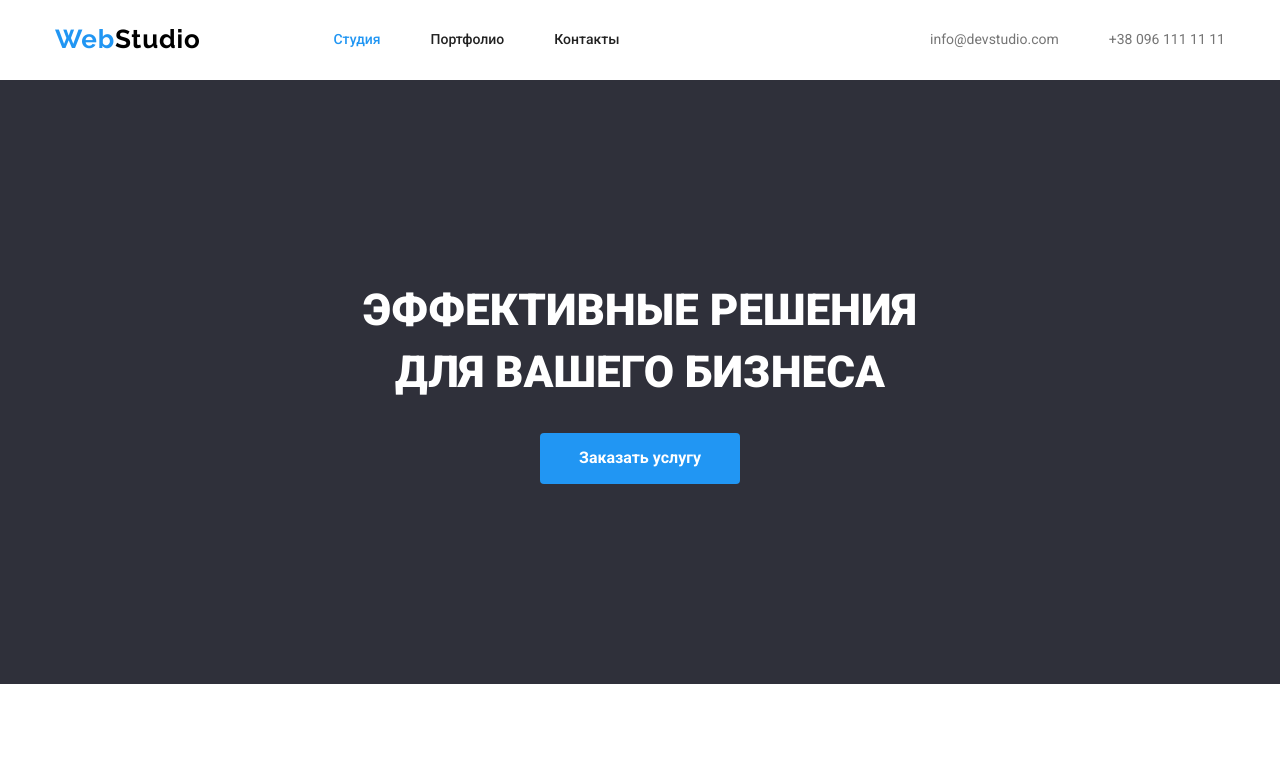
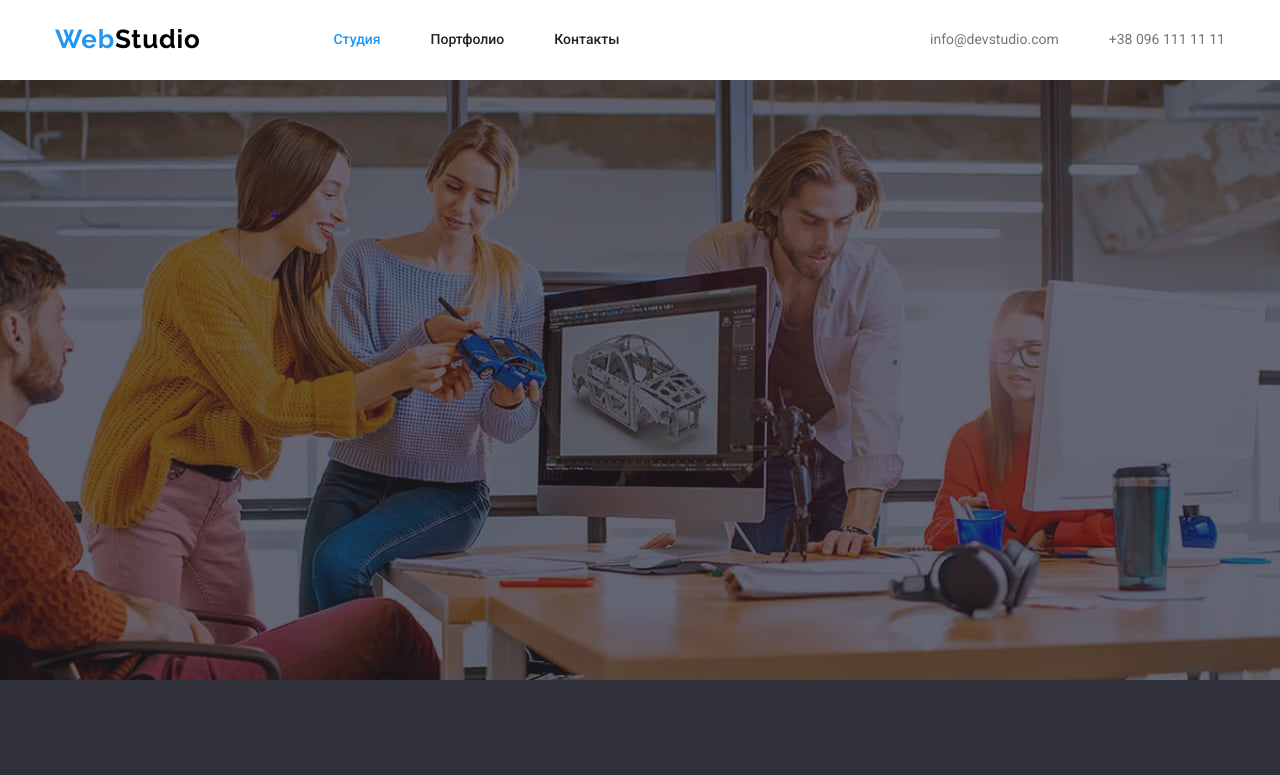
Before and after one commit to KaterinaGerts/goit-markup-hw-04, a plain HTML site: page index.html in a window 1280 px wide. Shown: the top 775 px of the page. Drawn offline with nearby package versions, Linux system fonts and the light colour scheme.

Commit message:
hero-img

```diff
--- a/css/style.css
+++ b/css/style.css
@@ -9,6 +9,7 @@
   --accent-text-link-color: rgba(255, 255, 255, 0.6);
   --border-color: #EEEEEE;
   --border-line-color: #ECECEC;
+  --gradient: rgba(47, 48, 58, 0.4);
 }
 
 body {
@@ -130,6 +131,24 @@ body {
   text-align: center;
   background-color: var(--primary-bg-color);
 }
+.overlay {
+  max-width: 1600px;
+  height: 600px;
+  margin-left: auto;
+  margin-right: auto;
+  background-image: url("../img/hero-img.jpg");
+
+  background-image: linear-gradient(
+    to right,
+    var(--gradient),
+    var(--gradient)
+    ), url("../img/hero-img.jpg");
+  background-repeat: no-repeat;
+  background-position: center;
+  background-size: cover;
+
+}
+
 
 .hero .hero-text {
   margin: 0px;
--- a/index.html
+++ b/index.html
@@ -51,6 +51,7 @@
     <main>
       <!-- Верхняя секция сайта -->
       <section class="hero">
+        <div class="overlay"></div>
         <div class="container hero-container">
           <h1 class="hero-text">Эффективные решения для вашего бизнеса</h1>
           <a href="#" class="button">Заказать услугу</a>
```
Also changed, not shown: img/activity-img1.jpg (added), img/activity-img2.jpg (added), img/activity-img3.jpg (added), img/hero-img.jpg (added), img/img-portfolio-1.jpg (added), img/img-portfolio-2.jpg (added), img/img-portfolio-3.jpg (added), img/img-portfolio-4.jpg (added), img/img-portfolio-5.jpg (added), img/img-portfolio-6.jpg (added), img/img-portfolio-7.jpg (added), img/img-portfolio-8.jpg (added), img/img-portfolio-9.jpg (added), img/team-img1.jpg (added), 3 more files.
